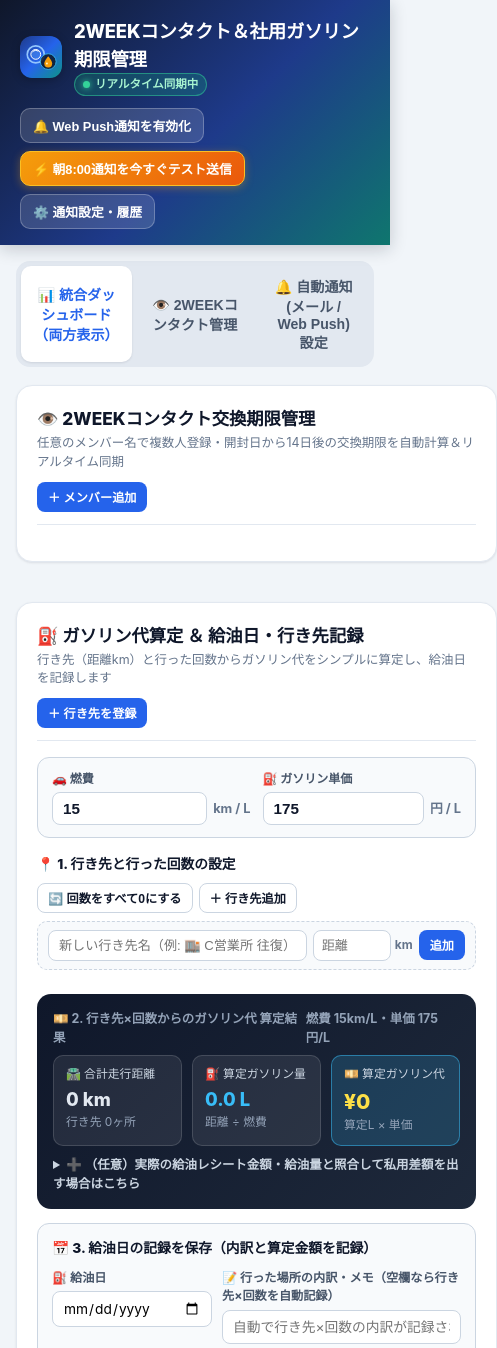
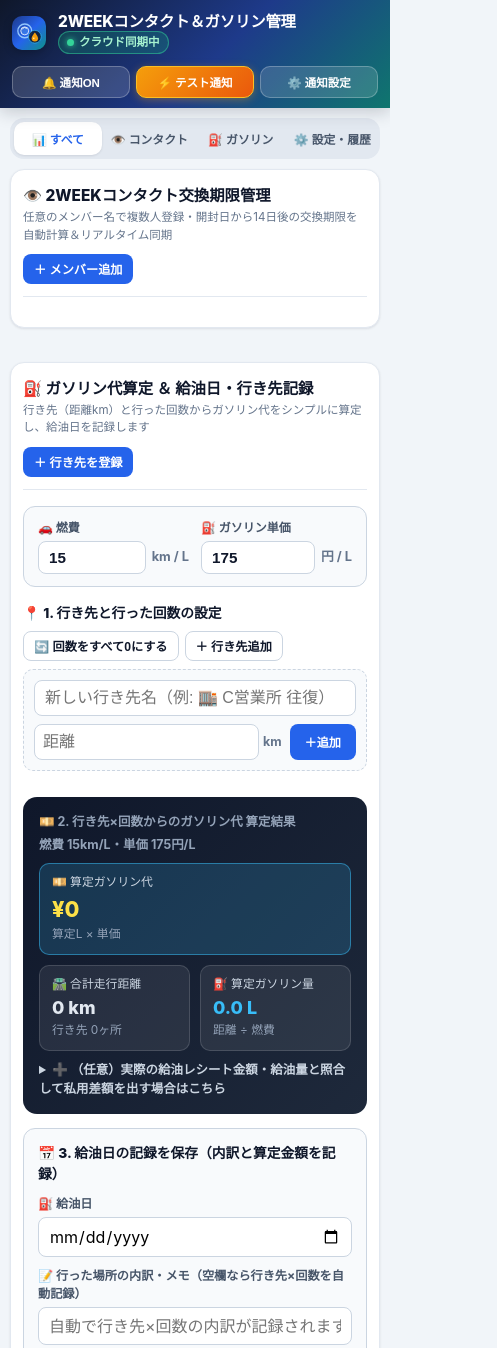
Before and after one commit to kuuasdfghjk-afk/contact-fuel-manager, a plain HTML site: page index.html in a window 390 px wide. Shown: the top 1348 px of the page, 497 px wide, since content can reach past the window. Drawn offline with Linux system fonts and the light colour scheme.

Commit message:
Add files via upload

```diff
--- a/index.html
+++ b/index.html
@@ -216,8 +216,8 @@
 
     .nav-tabs {
       display: grid;
-      grid-template-columns: repeat(3, 1fr);
-      gap: 8px;
+      grid-template-columns: repeat(4, 1fr);
+      gap: 6px;
       background: #e2e8f0;
       padding: 5px;
       border-radius: 14px;
@@ -989,6 +989,199 @@
     .hidden {
       display: none !important;
     }
+
+    html, body {
+      overflow-x: hidden;
+      max-width: 100vw;
+    }
+
+    .quick-add-preset-bar {
+      display: grid;
+      grid-template-columns: 1fr 110px auto;
+      gap: 8px;
+      background: #f8fafc;
+      padding: 10px;
+      border: 1px dashed #cbd5e1;
+      border-radius: 10px;
+      margin-bottom: 12px;
+      align-items: center;
+    }
+
+    .calc-metrics-3col {
+      display: grid;
+      grid-template-columns: repeat(3, 1fr);
+      gap: 10px;
+    }
+
+    .fuel-date-form-grid {
+      display: grid;
+      grid-template-columns: 160px 1fr;
+      gap: 10px;
+      margin-bottom: 10px;
+    }
+
+    /* Smartphone Responsive Layout */
+    @media (max-width: 640px) {
+      .app-header {
+        position: relative;
+        padding: 12px 12px 10px;
+      }
+
+      .brand-icon {
+        width: 34px;
+        height: 34px;
+        border-radius: 10px;
+      }
+
+      .brand-title h1 {
+        font-size: 0.96rem;
+        line-height: 1.25;
+      }
+
+      .header-actions {
+        width: 100%;
+        display: grid;
+        grid-template-columns: repeat(3, 1fr);
+        gap: 6px;
+      }
+
+      .btn-header {
+        padding: 7px 6px;
+        font-size: 0.72rem;
+        justify-content: center;
+        text-align: center;
+        white-space: nowrap;
+      }
+
+      .urgent-banner,
+      .nav-tabs-wrap,
+      .main-container {
+        padding: 0 10px;
+        margin-top: 10px;
+      }
+
+      .nav-tabs {
+        grid-template-columns: repeat(4, 1fr);
+        gap: 4px;
+        padding: 4px;
+      }
+
+      .nav-tab {
+        padding: 8px 4px;
+        font-size: 0.74rem;
+        white-space: nowrap;
+      }
+
+      .panel-card {
+        padding: 14px 12px;
+        border-radius: 14px;
+        margin-bottom: 14px;
+      }
+
+      .panel-title {
+        font-size: 0.96rem;
+      }
+
+      .panel-subtitle {
+        font-size: 0.72rem;
+      }
+
+      .member-card {
+        padding: 12px;
+      }
+
+      .member-top {
+        flex-direction: column;
+        align-items: stretch;
+        gap: 8px;
+      }
+
+      .deadline-status-pill {
+        align-self: flex-start;
+        font-size: 0.75rem;
+      }
+
+      .member-controls-row {
+        flex-direction: column;
+        align-items: stretch;
+      }
+
+      .member-controls-row .btn {
+        width: 100%;
+      }
+
+      .date-quick-edit {
+        justify-content: space-between;
+        background: #f8fafc;
+        padding: 6px 10px;
+        border-radius: 8px;
+        border: 1px solid #e2e8f0;
+      }
+
+      .share-actions-row {
+        display: grid;
+        grid-template-columns: 1fr 1fr;
+        gap: 6px;
+      }
+
+      .share-actions-row > div {
+        grid-column: 1 / -1;
+        margin-left: 0 !important;
+        justify-content: flex-end;
+      }
+
+      .quick-add-preset-bar {
+        grid-template-columns: 1fr auto;
+      }
+
+      .quick-add-preset-bar > input[type="text"] {
+        grid-column: 1 / -1;
+      }
+
+      .preset-item {
+        flex-direction: column;
+        align-items: stretch;
+        gap: 8px;
+        padding: 10px;
+      }
+
+      .counter-controls {
+        justify-content: space-between;
+        width: 100%;
+        padding-top: 6px;
+        border-top: 1px dashed #cbd5e1;
+      }
+
+      .calc-metrics-3col {
+        grid-template-columns: 1fr 1fr;
+      }
+
+      .calc-metrics-3col .metric-highlight {
+        grid-column: 1 / -1;
+      }
+
+      .form-grid,
+      .fuel-date-form-grid {
+        grid-template-columns: 1fr !important;
+      }
+
+      .form-group input,
+      .form-group select,
+      .form-group textarea,
+      .quick-add-preset-bar input {
+        font-size: 16px !important;
+      }
+
+      .fuel-record-card {
+        padding: 12px;
+      }
+
+      .toast-container {
+        left: 12px;
+        right: 12px;
+        bottom: 12px;
+      }
+    }
   </style>
 </head>
 <body>
@@ -999,26 +1192,26 @@
       <div class="brand-row">
         <img src="./icon.svg" alt="App Icon" class="brand-icon" />
         <div class="brand-title">
-          <h1>2WEEKコンタクト＆社用ガソリン期限管理</h1>
+          <h1>2WEEKコンタクト＆ガソリン管理</h1>
           <p>
             <span class="sync-badge" id="syncBadge">
               <span class="sync-dot"></span>
-              <span id="syncStatusText">リアルタイム同期中</span>
+              <span id="syncStatusText">クラウド同期中</span>
             </span>
-            <span id="lanShareInfo"></span>
+            <span id="lanShareInfo" style="font-size:0.7rem;"></span>
           </p>
         </div>
       </div>
 
       <div class="header-actions">
         <button class="btn-header" id="btnEnableWebPush" onclick="subscribeWebPush()">
-          🔔 Web Push通知を有効化
+          🔔 通知ON
         </button>
         <button class="btn-header alert-trigger" onclick="runCronTestNow(false)">
-          ⚡ 朝8:00通知を今すぐテスト送信
+          ⚡ テスト通知
         </button>
         <button class="btn-header" onclick="switchView('notifications')">
-          ⚙️ 通知設定・履歴
+          ⚙️ 通知設定
         </button>
       </div>
     </div>
@@ -1031,13 +1224,16 @@
   <div class="nav-tabs-wrap">
     <div class="nav-tabs">
       <button class="nav-tab active" id="tabBtnAll" onclick="switchView('all')">
-        📊 統合ダッシュボード（両方表示）
+        📊 すべて
       </button>
       <button class="nav-tab" id="tabBtnContacts" onclick="switchView('contacts')">
-        👁️ 2WEEKコンタクト管理 <span class="tab-badge hidden" id="badgeContacts">0</span>
+        👁️ コンタクト <span class="tab-badge hidden" id="badgeContacts">0</span>
+      </button>
+      <button class="nav-tab" id="tabBtnFuel" onclick="switchView('fuel')">
+        ⛽ ガソリン
       </button>
       <button class="nav-tab" id="tabBtnNotifications" onclick="switchView('notifications')">
-        🔔 自動通知 (メール / Web Push) 設定
+        ⚙️ 設定・履歴
       </button>
     </div>
   </div>
@@ -1108,13 +1304,13 @@
           </div>
 
           <!-- Quick Inline Destination Registration Bar -->
-          <div style="display:grid;grid-template-columns:1fr 100px auto;gap:6px;background:#f8fafc;padding:8px 10px;border:1px dashed #cbd5e1;border-radius:10px;margin-bottom:10px;align-items:center;">
-            <input type="text" id="quickPresetName" placeholder="新しい行き先名（例: 🏬 C営業所 往復）" style="padding:7px 10px;border:1px solid #cbd5e1;border-radius:8px;font-size:0.82rem;" />
+          <div class="quick-add-preset-bar">
+            <input type="text" id="quickPresetName" placeholder="新しい行き先名（例: 🏬 C営業所 往復）" style="padding:8px 10px;border:1px solid #cbd5e1;border-radius:8px;font-size:0.84rem;width:100%;" />
             <div style="display:flex;align-items:center;gap:4px;">
-              <input type="number" id="quickPresetKm" placeholder="距離" step="0.5" min="0.5" style="width:100%;padding:7px 8px;border:1px solid #cbd5e1;border-radius:8px;font-size:0.82rem;" />
-              <span style="font-size:0.75rem;color:var(--text-muted);font-weight:700;">km</span>
-            </div>
-            <button class="btn btn-primary btn-sm" onclick="quickAddPreset()">追加</button>
+              <input type="number" id="quickPresetKm" placeholder="距離" step="0.5" min="0.5" style="width:100%;padding:8px 8px;border:1px solid #cbd5e1;border-radius:8px;font-size:0.84rem;" />
+              <span style="font-size:0.78rem;color:var(--text-muted);font-weight:700;">km</span>
+            </div>
+            <button class="btn btn-primary btn-sm" style="padding:8px 14px;" onclick="quickAddPreset()">＋追加</button>
           </div>
 
           <div class="preset-list" id="presetListContainer">
@@ -1124,25 +1320,25 @@
 
         <!-- Step 2: 行き先×回数を基準にしたシンプルなガソリン代算定結果 -->
         <div class="calc-result-card">
-          <div class="calc-result-header">
+          <div class="calc-result-header" style="flex-wrap:wrap;gap:4px;">
             <span id="calcResultModeTitle">💴 2. 行き先×回数からのガソリン代 算定結果</span>
             <span id="calcResultFormulaHint">燃費 15km/L・単価 175円/L</span>
           </div>
-          <div style="display:grid;grid-template-columns:repeat(3, 1fr);gap:10px;">
+          <div class="calc-metrics-3col">
+            <div class="metric-box metric-highlight" style="background:rgba(56, 189, 248, 0.18);border-color:rgba(56, 189, 248, 0.5);">
+              <div class="metric-label">💴 算定ガソリン代</div>
+              <div class="metric-value" id="resBizYen" style="font-size:1.35rem;color:#fde047;">¥0</div>
+              <div class="metric-sub" id="resBizSub">算定L × 単価</div>
+            </div>
             <div class="metric-box">
               <div class="metric-label">🛣️ 合計走行距離</div>
-              <div class="metric-value" id="resTotalKm" style="font-size:1.15rem;color:#e2e8f0;">0 km</div>
+              <div class="metric-value" id="resTotalKm" style="font-size:1.12rem;color:#e2e8f0;">0 km</div>
               <div class="metric-sub" id="resActiveRoutesCount">行き先 0ヶ所</div>
             </div>
             <div class="metric-box">
               <div class="metric-label">⛽ 算定ガソリン量</div>
-              <div class="metric-value" id="resBizLiters" style="font-size:1.15rem;color:#38bdf8;">0.0 L</div>
+              <div class="metric-value" id="resBizLiters" style="font-size:1.12rem;color:#38bdf8;">0.0 L</div>
               <div class="metric-sub">距離 ÷ 燃費</div>
-            </div>
-            <div class="metric-box" style="background:rgba(56, 189, 248, 0.18);border-color:rgba(56, 189, 248, 0.5);">
-              <div class="metric-label">💴 算定ガソリン代</div>
-              <div class="metric-value" id="resBizYen" style="font-size:1.3rem;color:#fde047;">¥0</div>
-              <div class="metric-sub" id="resBizSub">算定L × 単価</div>
             </div>
           </div>
 
@@ -1170,7 +1366,7 @@
           <div style="font-size:0.86rem;font-weight:800;margin-bottom:10px;">
             📅 3. 給油日の記録を保存（内訳と算定金額を記録）
           </div>
-          <div class="form-grid" style="grid-template-columns: 160px 1fr;">
+          <div class="fuel-date-form-grid">
             <div class="form-group">
               <label>⛽ 給油日</label>
               <input type="date" id="newFuelUseDate" />
@@ -1552,6 +1748,8 @@
 
       document.getElementById("tabBtnAll").classList.toggle("active", viewName === "all");
       document.getElementById("tabBtnContacts").classList.toggle("active", viewName === "contacts");
+      const tabFuel = document.getElementById("tabBtnFuel");
+      if (tabFuel) tabFuel.classList.toggle("active", viewName === "fuel");
       document.getElementById("tabBtnNotifications").classList.toggle("active", viewName === "notifications");
 
       if (viewName === "all") {
@@ -1565,6 +1763,12 @@
         grid.style.gridTemplateColumns = "1fr";
         secContacts.classList.remove("hidden");
         secFuel.classList.add("hidden");
+        secNotif.classList.add("hidden");
+      } else if (viewName === "fuel") {
+        grid.classList.remove("hidden");
+        grid.style.gridTemplateColumns = "1fr";
+        secContacts.classList.add("hidden");
+        secFuel.classList.remove("hidden");
         secNotif.classList.add("hidden");
       } else if (viewName === "notifications") {
         grid.classList.add("hidden");
@@ -2309,32 +2513,31 @@
 
         return `
           <div class="fuel-record-card" style="${isChecked ? 'border-color:#2563eb;background:#eff6ff;' : ''}">
-            <div style="display:flex;justify-content:space-between;align-items:flex-start;gap:10px;">
-              <label style="display:flex;align-items:flex-start;gap:10px;cursor:pointer;flex:1;">
+            <div style="display:flex;justify-content:space-between;align-items:center;gap:8px;flex-wrap:wrap;">
+              <label style="display:flex;align-items:center;gap:8px;cursor:pointer;">
                 <input
                   type="checkbox"
                   ${isChecked ? "checked" : ""}
                   onchange="toggleFuelSelection(${numId}, this.checked)"
-                  style="width:18px;height:18px;margin-top:2px;flex-shrink:0;"
+                  style="width:18px;height:18px;flex-shrink:0;"
                 />
-                <div>
-                  <div style="font-size:0.84rem;font-weight:800;color:var(--primary-dark);">
-                    ⛽ 給油日: ${escapeHtml(r.useDate)}
-                  </div>
-                  <div style="font-size:0.9rem;font-weight:700;margin-top:3px;color:var(--text-main);">
-                    📍 ${escapeHtml(r.memo || '給油記録')}
-                  </div>
-                </div>
+                <span style="font-size:0.86rem;font-weight:800;color:var(--primary-dark);">
+                  ⛽ 給油日: ${escapeHtml(r.useDate)}
+                </span>
               </label>
 
               <div style="display:flex;gap:6px;align-items:center;">
                 <button class="btn btn-line btn-sm" onclick="copyForLineShare(${ JSON.stringify(lineText).replace(/"/g, '&quot;') }, false)">
-                  💬 LINE共有コピー
+                  💬 LINE共有
                 </button>
                 <button class="btn btn-danger-ghost btn-sm" onclick="deleteFuelRecord(${numId})" title="この記録を削除">
                   🗑️ 削除
                 </button>
               </div>
+            </div>
+
+            <div style="font-size:0.86rem;font-weight:700;margin-top:8px;color:var(--text-main);word-break:break-word;">
+              📍 ${escapeHtml(r.memo || '給油記録')}
             </div>
 
             <div class="record-split-pills" style="${hasPriv ? '' : 'grid-template-columns:1fr;'}margin-bottom:0;">
```
